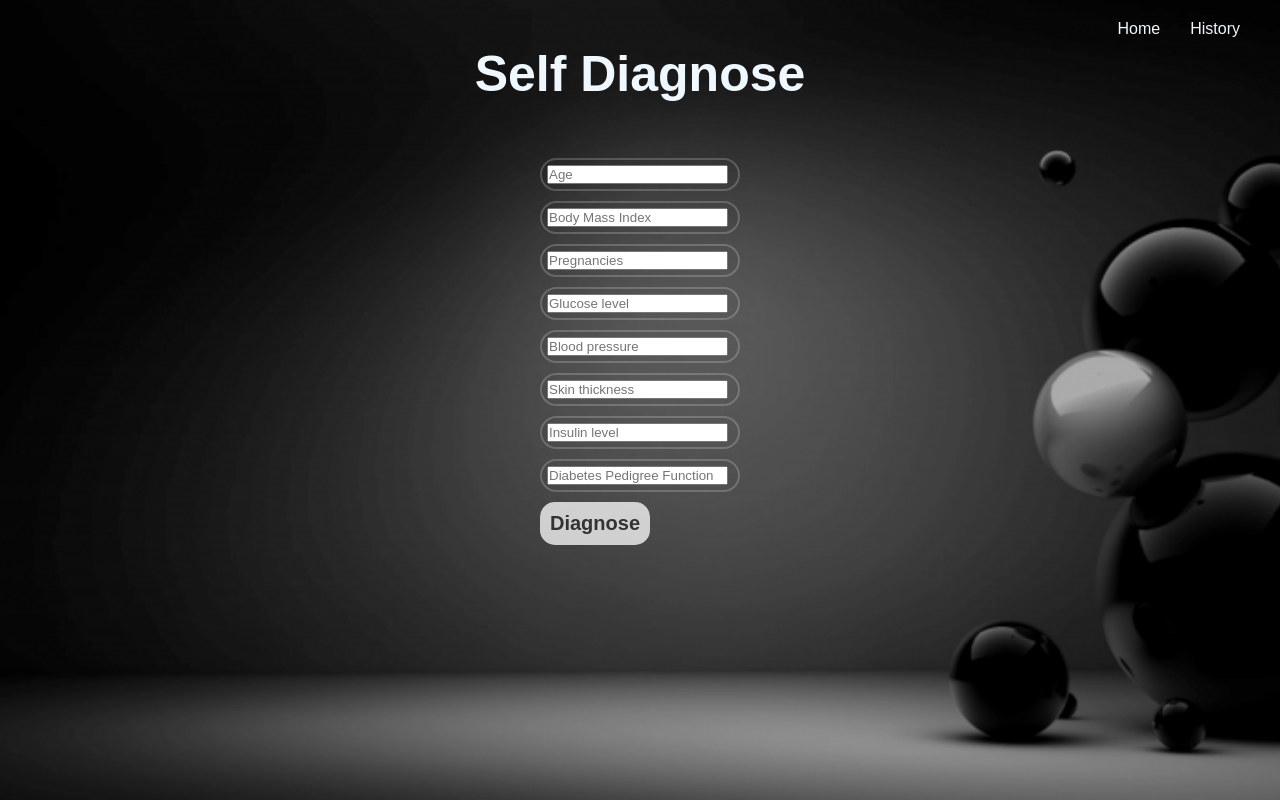
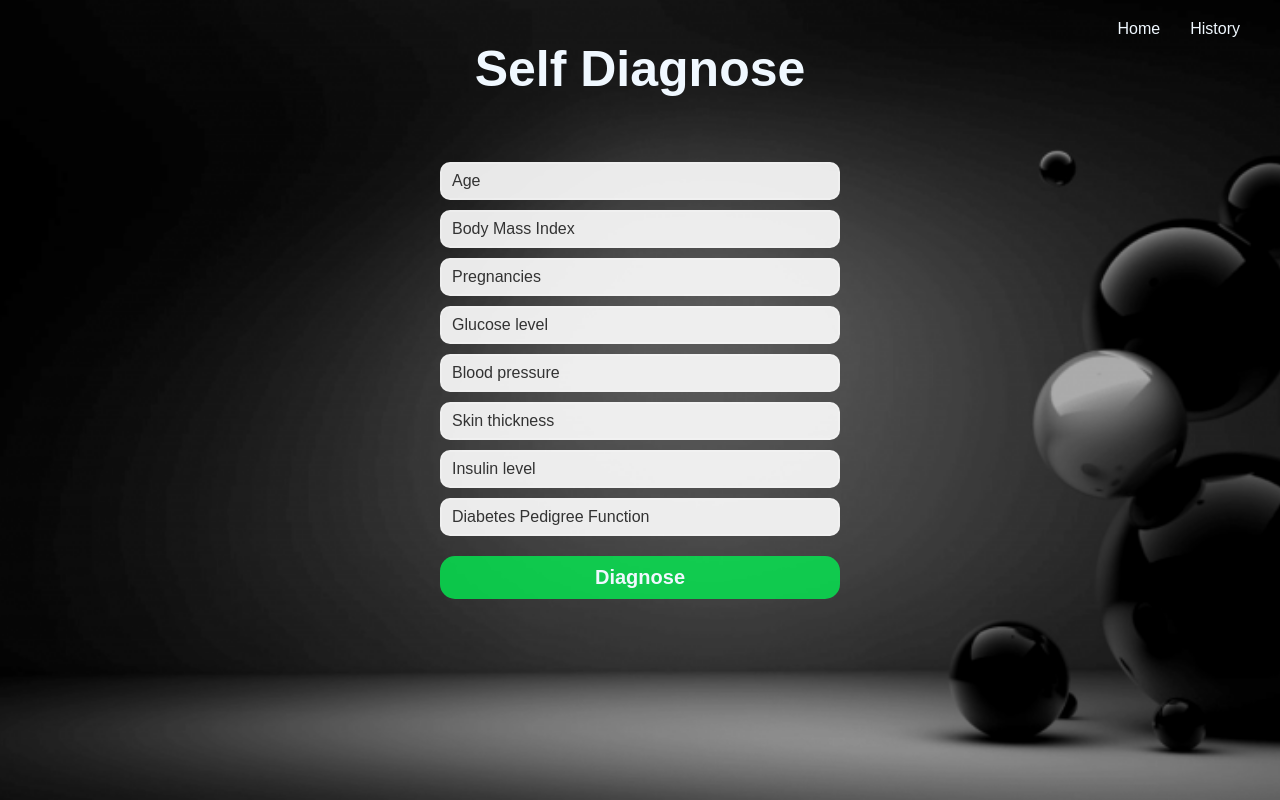
Before and after one commit to Ntsako-ts/frontend, a React (Vite) app: page /diagnose in a window 1280 px wide. Built offline with nearby package versions, Linux system fonts and the light colour scheme.

Commit message:
first commit

```diff
--- a/src/Check.jsx
+++ b/src/Check.jsx
@@ -19,11 +19,12 @@ function Check(){
         e.preventDefault();
 
         setLoading(true);
+
         try {
 
             const token = localStorage.getItem('token');
 
-            const userResponse = await fetch('https://health2-v6zl.onrender.com/api/data/',
+            const userResponse = await fetch('https://backend-83h2.onrender.com/api/data/',
         {
             method: 'POST',
             headers: {
@@ -43,9 +44,9 @@ function Check(){
             }),
         });
 
-        //console.log(userResponse.statusText);
-        //const data = await userResponse.json();
-        //console.log(data);
+        // console.log(userResponse.statusText);
+        // const data = await userResponse.json();
+        // console.log(data);
 
 
         if(userResponse.status == 201){
@@ -71,17 +72,18 @@ function Check(){
         justifyContent: "center",
         alignItems: "center",
         marginTop: "10px",
-        marginLeft: "10px",
+        marginLeft: "0px",
         borderRadius: "15px",
         border: "none",
-        backgroundColor: "rgba(255, 255, 255, 0.75)",
+        backgroundColor: "rgba(0, 248, 83, 0.75)",
         padding: "10px",
         cursor: "pointer",
         fontFamily: "Arial, Helvetica, sans-serif",
         fontSize: "20px",
         fontWeight: "bold",
-        color: "#333",
+        color: "aliceblue",
         textDecoration: "none",
+        width : "400px"
     }
 
 
@@ -178,14 +180,14 @@ function Check(){
         <h1>Self Diagnose</h1>
         <div className="diagnosis-inputs">
             <form onSubmit={diagnoseUser}>
-                <div className="data-input"><input type="text" placeholder="Age" value={age} onChange={(e)=>setAge(e.target.value)}></input></div>
-                <div className="data-input"><input type="text" placeholder="Body Mass Index" value={bodyMassIndex} onChange={(e)=>setBodyMassIndex(e.target.value)}></input></div>
-                <div className="data-input"><input type="text" placeholder="Pregnancies" value={pregnancies} onChange={(e)=>setPregnancies(e.target.value)}></input></div>
-                <div className="data-input"><input type="text" placeholder="Glucose level" value={glucoseLevel} onChange={(e)=>setGlucoseLevel(e.target.value)}></input></div>
-                <div className="data-input"><input type="text" placeholder="Blood pressure" value={bloodPressure} onChange={(e)=>setBloodPressure(e.target.value)}></input></div>
-                <div className="data-input"><input type="text" placeholder="Skin thickness" value={skinThikness} onChange={(e)=>setSkinThickness(e.target.value)}></input></div>
-                <div className="data-input"><input type="text" placeholder="Insulin level" value={insulinLevel} onChange={(e)=>setInsulinLevel(e.target.value)}></input></div>
-                <div className="data-input"><input type="text" placeholder="Diabetes Pedigree Function" value={diabetesPedigreeFuction} onChange={(e)=>setDiabetesPedigreeFuction(e.target.value)}></input></div>
+                <div className="data-input"><input type="text" placeholder="Age" required value={age} onChange={(e)=>setAge(e.target.value)}></input></div>
+                <div className="data-input"><input type="text" placeholder="Body Mass Index" required value={bodyMassIndex} onChange={(e)=>setBodyMassIndex(e.target.value)}></input></div>
+                <div className="data-input"><input type="text" placeholder="Pregnancies" required value={pregnancies} onChange={(e)=>setPregnancies(e.target.value)}></input></div>
+                <div className="data-input"><input type="text" placeholder="Glucose level" required value={glucoseLevel} onChange={(e)=>setGlucoseLevel(e.target.value)}></input></div>
+                <div className="data-input"><input type="text" placeholder="Blood pressure" required value={bloodPressure} onChange={(e)=>setBloodPressure(e.target.value)}></input></div>
+                <div className="data-input"><input type="text" placeholder="Skin thickness" required value={skinThikness} onChange={(e)=>setSkinThickness(e.target.value)}></input></div>
+                <div className="data-input"><input type="text" placeholder="Insulin level" required value={insulinLevel} onChange={(e)=>setInsulinLevel(e.target.value)}></input></div>
+                <div className="data-input"><input type="text" placeholder="Diabetes Pedigree Function" required value={diabetesPedigreeFuction} onChange={(e)=>setDiabetesPedigreeFuction(e.target.value)}></input></div>
                 <button type="submit"  style={styles} className="diagnose-btn">{loading ? 'Diagnosing...' : 'Diagnose'}</button>
             </form>
         </div>
--- a/src/Diagnosis.jsx
+++ b/src/Diagnosis.jsx
@@ -38,7 +38,7 @@ function Diagnosis(){
         e.preventDefault();
 
         try {
-            const diagnose = await fetch('https://health2-v6zl.onrender.com/api/data/',{
+            const diagnose = await fetch('https://backend-83h2.onrender.com/api/data/',{
                 method: 'POST',
                 headers: {
                     'Content-Type': 'application/json',
@@ -117,7 +117,7 @@ function Diagnosis(){
 
             if(token){
 
-                const response = await fetch('https://health2-v6zl.onrender.com/api/logout/', {
+                const response = await fetch('https://backend-83h2.onrender.com/api/logout/', {
                 method: 'POST',
                 headers: {
                     'Content-Type': 'application/json',
--- a/src/History.jsx
+++ b/src/History.jsx
@@ -18,7 +18,7 @@ function History(){
 
                 const token = localStorage.getItem('token');
 
-                const dataResponse = await fetch('https://health2-v6zl.onrender.com/api/data/',{
+                const dataResponse = await fetch('https://backend-83h2.onrender.com/api/data/',{
                     method: 'GET',
                 headers: {
                     'Content-Type': 'application/json',
@@ -48,7 +48,7 @@ function History(){
 
         try {
             // sending the request
-            const deleteResponse = await fetch(`https://health2-v6zl.onrender.com/api/data/${dataId}/`, {
+            const deleteResponse = await fetch(`https://backend-83h2.onrender.com/api/data/${dataId}/`, {
                 method: 'DELETE',
                 headers: {
                     'Content-Type': 'application/json',
--- a/src/Home.jsx
+++ b/src/Home.jsx
@@ -17,7 +17,7 @@ function HomePage(){
 
                 if(token){
 
-                    const response = await fetch('https://health2-v6zl.onrender.com/api/user/', {
+                    const response = await fetch('https://backend-83h2.onrender.com/api/user/', {
                     method: 'GET',
                     headers: {
                         'Content-Type': 'application/json',
@@ -61,7 +61,7 @@ function HomePage(){
 
             if(token){
 
-                const response = await fetch('https://health2-v6zl.onrender.com/api/logout/', {
+                const response = await fetch('https://backend-83h2.onrender.com/api/logout/', {
                 method: 'POST',
                 headers: {
                     'Content-Type': 'application/json',
--- a/src/Login.jsx
+++ b/src/Login.jsx
@@ -16,7 +16,7 @@ function Login(){
 
             try{
 
-                const response = await fetch('https://health2-v6zl.onrender.com/api/login/', {
+                const response = await fetch('https://backend-83h2.onrender.com/api/login/', {
                     method: 'POST',
                     headers: {
                         'Content-Type': 'application/json',
--- a/src/New.jsx
+++ b/src/New.jsx
@@ -17,7 +17,7 @@ function NewUser(){
 
                 if(token){
 
-                    const response = await fetch('https://health2-v6zl.onrender.com/api/user/', {
+                    const response = await fetch('https://backend-83h2.onrender.com/api/user/', {
                     method: 'GET',
                     headers: {
                         'Content-Type': 'application/json',
@@ -61,7 +61,7 @@ function NewUser(){
 
             if(token){
 
-                const response = await fetch('https://health2-v6zl.onrender.com/api/logout/', {
+                const response = await fetch('https://backend-83h2.onrender.com/api/logout/', {
                 method: 'POST',
                 headers: {
                     'Content-Type': 'application/json',
--- a/src/Passwords.jsx
+++ b/src/Passwords.jsx
@@ -57,7 +57,7 @@ function Passwords(){
 
                 try{
 
-                    const response = await fetch('https://health2-v6zl.onrender.com/password/change/', {
+                    const response = await fetch('https://backend-83h2.onrender.com/password/change/', {
                         method: 'POST',
                         headers: {
                             'Content-Type': 'application/json',
--- a/src/Register.jsx
+++ b/src/Register.jsx
@@ -18,7 +18,7 @@ function Register(){
             setLoading(true);
         try {
 
-            const response = await fetch('https://health2-v6zl.onrender.com/api/register/',
+            const response = await fetch('https://backend-83h2.onrender.com/api/register/',
         {
             method: 'POST',
             headers: {
--- a/src/Update.jsx
+++ b/src/Update.jsx
@@ -22,7 +22,7 @@ function Update(){
 
             if(token){
 
-                const response = await fetch('https://health2-v6zl.onrender.com/api/update/', {
+                const response = await fetch('https://backend-83h2.onrender.com/api/update/', {
                 method: 'PUT', // partial update
                 headers: {
                     'Content-Type': 'application/json',
--- a/src/User.jsx
+++ b/src/User.jsx
@@ -19,7 +19,7 @@ function UserDetails(){
 
         if(token){
 
-            const response = await fetch('https://health2-v6zl.onrender.com/api/user/', {
+            const response = await fetch('https://backend-83h2.onrender.com/api/user/', {
                 method: 'GET',
                 headers: {
                     'Content-Type': 'application/json',
@@ -58,7 +58,7 @@ function UserDetails(){
 
         try {
             // sending the request
-            const response = await fetch('https://health2-v6zl.onrender.com/api/logout/', {
+            const response = await fetch('https://backend-83h2.onrender.com/api/logout/', {
                 method: 'POST',
                 headers: {
                     'Content-Type': 'application/json',
--- a/src/index.css
+++ b/src/index.css
@@ -316,22 +316,26 @@
     display: flex;
     flex-wrap: wrap;
     justify-content: center;
+    padding-top: 5%;
 }
 
 .diagnosis-inputs .data-input{
     background-color: transparent;
 }
 
-.data-input {
-    width: 200px;
-    margin: 10px;
+.data-input input{
+
+    width: 400px;
+    margin-bottom: 10px;
     border: none;
     border: 2px solid rgba(255, 255, 255, 0.2);
-    border-radius: 40px;
+    border-radius: 10px;
+    height: 38px;
     font-size: 16px;
-    color: aliceblue;
+    color: #333;
     padding: 5px 5px 5px 0;
-    background-color: black;
+    background-color: rgba(255, 255, 255, 0.9);
+    padding-left: 10px;
 }
 
 .check{
@@ -339,14 +343,21 @@
 }
 
 .diagnosis h1{
-    padding: 45px 40px;
+    padding: 0px;
     font-size: 50px;
     color: aliceblue;
+    padding-top: 40px;
 }
 
 .diagnose-btn{
     align-items: center;
     justify-content: center;
+    background-color: rgb(0, 248, 83);
+}
+
+.data-input ::placeholder{
+    padding-left: 0px;
+    color: #333;
 }
 
 /* history data */
```
Also changed, not shown: 1 other file (tests, documents, lock files or other folders).
